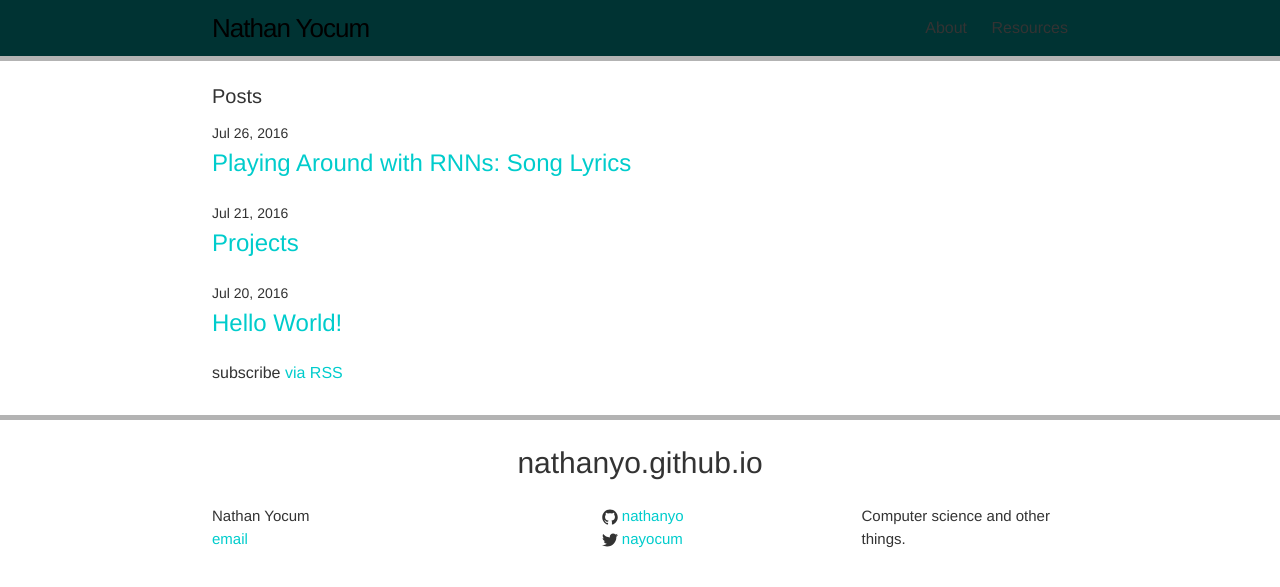
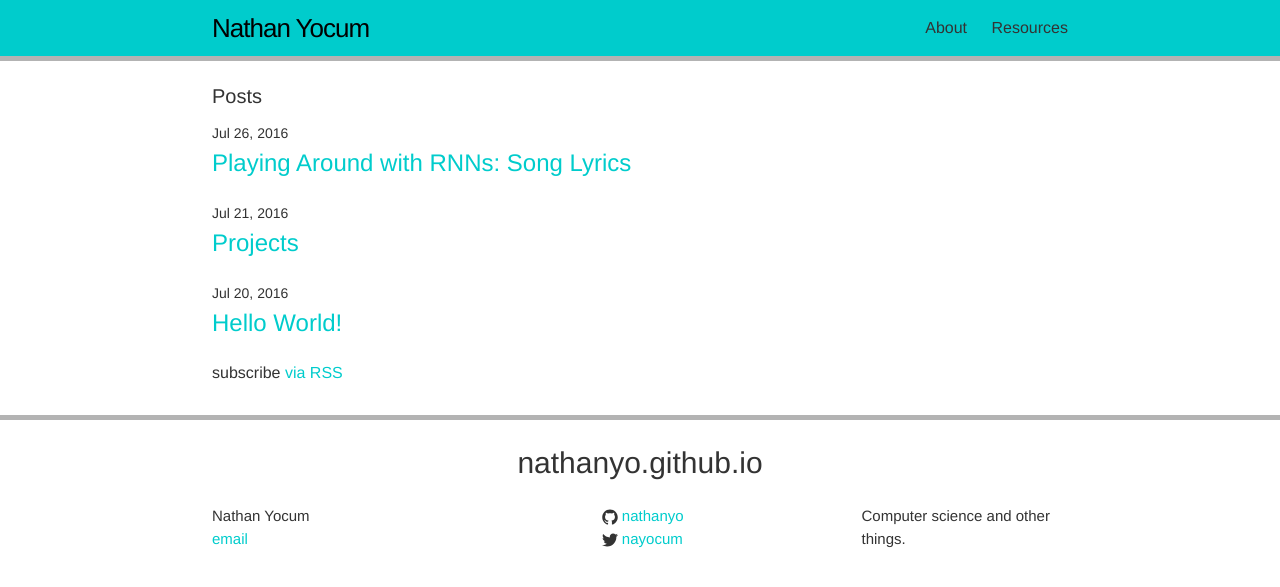
Before and after one commit to NathanYo/nathanyo.github.io, a Jekyll site: the page built from index.html, in a window 1280 px wide. Shown: the top 587 px of the page. Built offline with Jekyll 4.4.1, drawn with Linux system fonts in a browser that asks for light colours.

Commit message:
Update main.scss

```diff
--- a/css/main.scss
+++ b/css/main.scss
@@ -16,7 +16,7 @@ $spacing-unit:     20px;
 
 $text-color:       #333333;
 $background-color: #ffffff; // main
-$secondary-color:  #003333;
+$secondary-color:  #00cccc;
 $brand-color:      #00cccc;
 
 $grey-color:       #333333;
```
